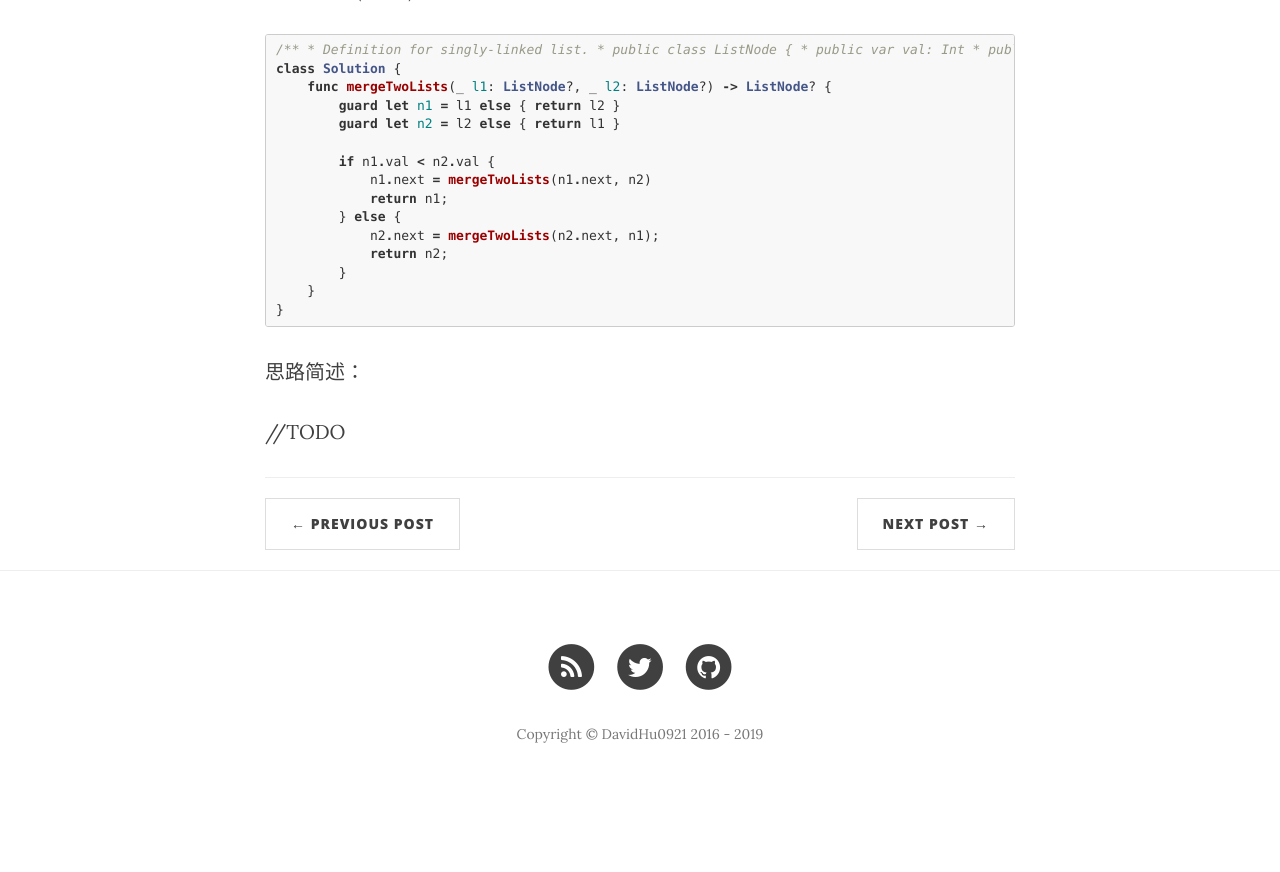
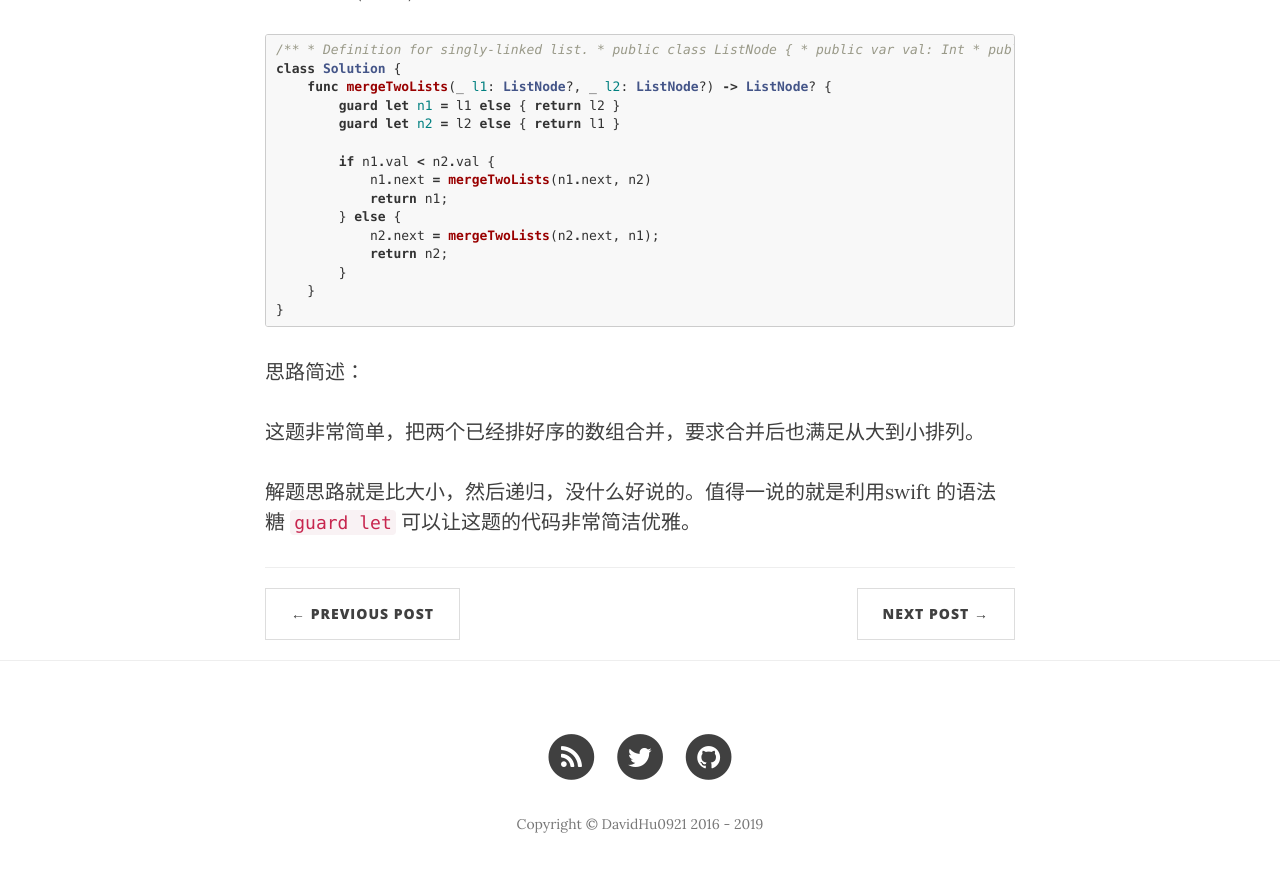
Before and after one commit to DavidHu0921/davidhu0921.github.io, a Jekyll site: the page built from _posts/2018-3-01-LeetCode学习笔记(21)-Merge-Two-Sorted-Lists.md, in a window 1280 px wide and 900 px high, scrolled down 810 px. Shown: the top 872 px of the window. Built offline with Jekyll 4.4.1, drawn with Linux system fonts in a browser that asks for light colours; nearby versions of some CDN libraries; before the commit the page ends 1620 px from its top, so only the background shows below that.

Commit message:
add pazzle 21 answer

```diff
--- a/_posts/2018-3-01-LeetCode学习笔记(21)-Merge-Two-Sorted-Lists.md
+++ b/_posts/2018-3-01-LeetCode学习笔记(21)-Merge-Two-Sorted-Lists.md
@@ -46,4 +46,6 @@ class Solution {
 
 思路简述：
 
-//TODO
+这题非常简单，把两个已经排好序的数组合并，要求合并后也满足从大到小排列。
+
+解题思路就是比大小，然后递归，没什么好说的。值得一说的就是利用swift 的语法糖 `guard let` 可以让这题的代码非常简洁优雅。
```
